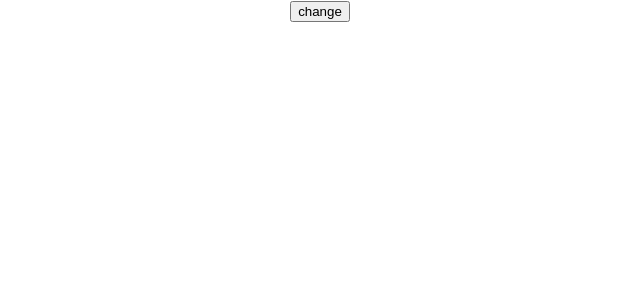
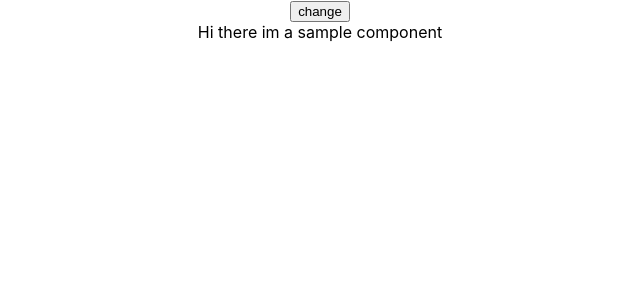
Before and after one commit to audelqua/render-huge-list, a React (Create React App) app: page / in a window 1280 px wide. Shown: the top 300 px of the page, without its empty margins (320-960 px from the left). Built offline with nearby package versions, Linux system fonts and the light colour scheme.

Commit message:
add new sample component fot watching differences between useEffect and useLayoutEffect

```diff
--- a/src/App.js
+++ b/src/App.js
@@ -24,6 +24,7 @@ import ShoppingCart from './components/shoppingCart'
 import CssSelectors from './components/cssSelectors'
 import Algorithms from './components/Algorithms'
 import AsyncInUseEffect from './components/AsyncInUseEffect'
+import UseEffectVsUseLayoutEffect from './components/UseEffectVsUseLayoutEffect'
 
 import styled from 'styled-components'
 import 'react-virtualized/styles.css'; // only needs to be imported once
@@ -52,6 +53,7 @@ function App() {
       <Profiler id='SampleUsageOfRootRender' onRender={() => console.log('SampleUsageOfRootRender called')}>
         <SampleUsageOfRootRender />
       </Profiler> */}
+      <UseEffectVsUseLayoutEffect />
     </div>
   );
 }
--- /dev/null
+++ b/src/components/UseEffectVsUseLayoutEffect/index.jsx
@@ -0,0 +1,10 @@
+import React from 'react'
+
+const UseEffectVsUseLayoutEffect = () => {
+    return(
+        <div>
+            Hi there im a sample component
+        </div>
+    )
+}
+export default UseEffectVsUseLayoutEffect
```
